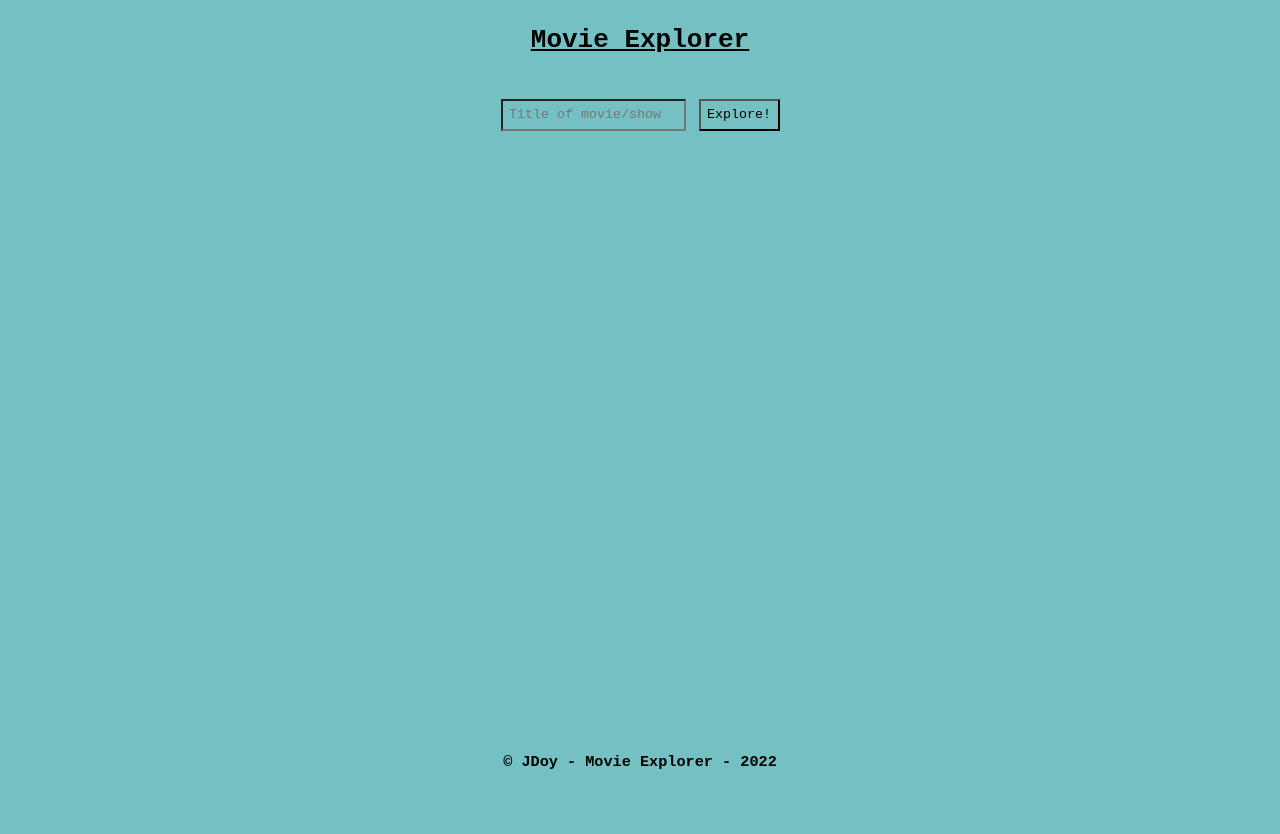
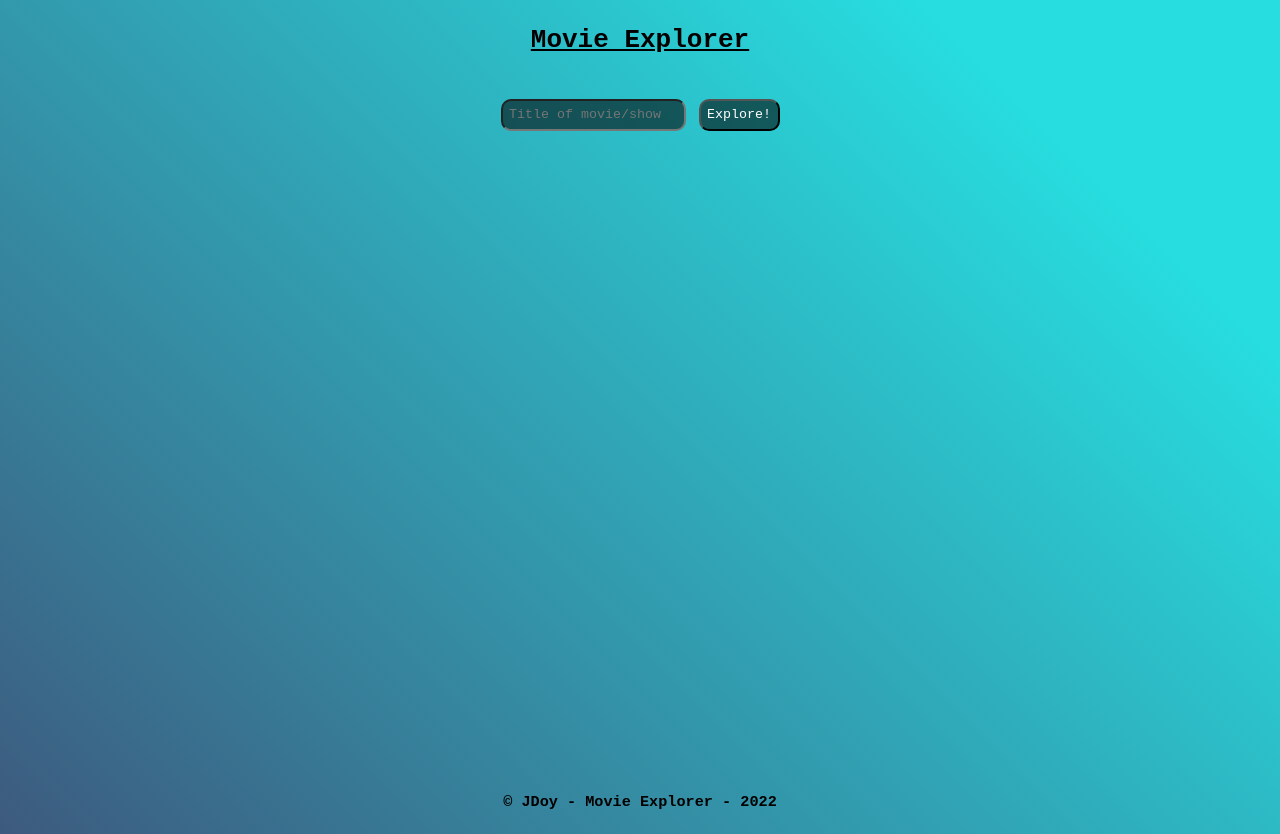
Before and after one commit to JD0x2e/movie-explorer, a React (Create React App) app: page / in a window 1280 px wide. Before the commit the page ends 800 px from the top, so only its background shows below. Built offline with nearby package versions, Linux system fonts and the light colour scheme.

Commit message:
Updated css

```diff
--- a/src/App.css
+++ b/src/App.css
@@ -1,4 +1,8 @@
 * {
   font-family: monospace;
-  background-color: rgb(117, 192, 194);
 }
+
+body {
+  background: rgb(61, 90, 126);
+  background: linear-gradient(45deg, rgba(61, 90, 126, 1) 0%, rgba(39, 221, 223, 1) 83%);
+}
--- a/src/components/Main/Main.css
+++ b/src/components/Main/Main.css
@@ -1,6 +1,6 @@
 .main {
   padding: 1rem;
-  min-height: 75vh;
+  min-height: 80vh;
 }
 
 .movie {
@@ -17,13 +17,33 @@
   padding: 1rem;
 }
 
+.form:hover {
+  transform: scale(1.01);
+}
+
 .form button {
   margin-left: 1rem;
   padding: 0.5rem;
+  background-color: rgba(0, 0, 0, 0.562);
+  color: white;
+  border-radius: 10px;
 }
 
 .form input {
   padding: 0.5rem;
+  background-color: rgba(0, 0, 0, 0.562);
+  color: white;
+  border-radius: 10px;
+}
+
+.form button:hover {
+  background-color: white;
+  color: black;
+}
+
+.form input:hover {
+  background-color: white;
+  color: black;
 }
 
 /* .movie-title {
```
